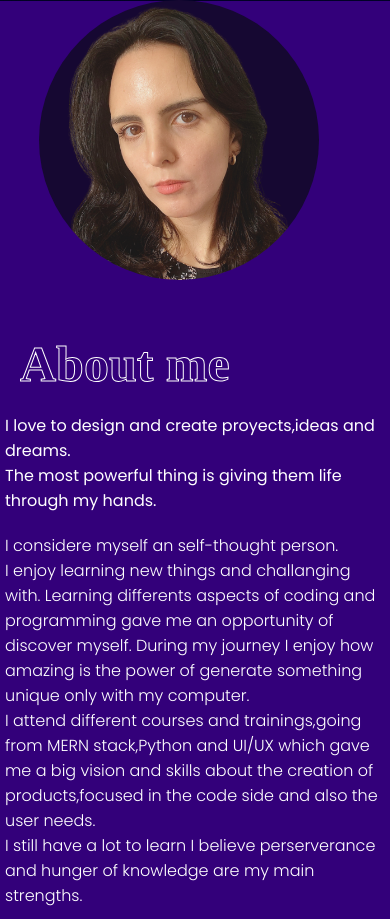
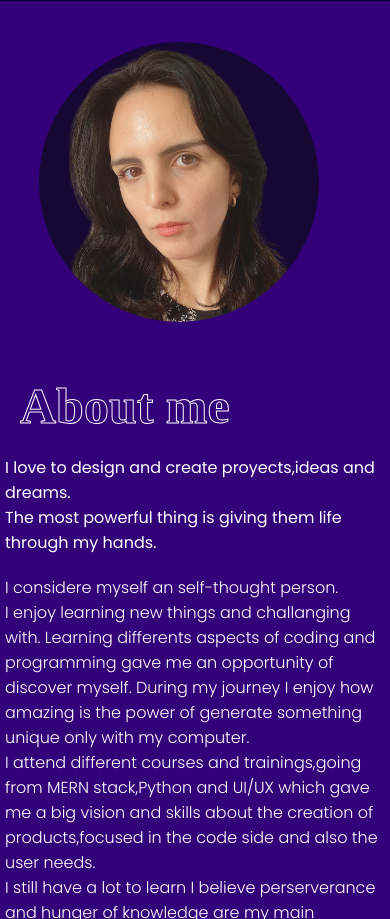
Before and after one commit to marcia1997/portfoliov2, a React (Create React App) app: page / in a window 390 px wide. Shown: the part 1081-2000 px from the top of the page. Built offline with nearby package versions, Linux system fonts and the light colour scheme; a web font is replaced by a local one.

Commit message:
mobile updates

```diff
--- a/src/components/about/about.css
+++ b/src/components/about/about.css
@@ -133,9 +133,8 @@
 @media screen and (max-width:480px) {
   .a{
     flex-direction: column;
-    padding-top:5vh;
+    padding-top:10vh;
     padding-bottom: 5vh;
-    height: 50px;
   }
 
   .a-left {
--- a/src/components/intro/intro.css
+++ b/src/components/intro/intro.css
@@ -138,8 +138,6 @@ body{background-color: #33007a;
   width: 100%;
   height: 100%;
   position: absolute;
-  top: 0;
-  right: 0;
 }
 .myText{
   text-decoration: none;
@@ -191,12 +189,15 @@ body{background-color: #33007a;
     flex-direction: column;
   }
 
+  .i-right{
+    width:100%;
+  }
   .i-left-wrapper {
     align-items: center;
     justify-content: center;
     text-align: center;
-    height: 70%;
-
+    height: 100%;
+    width: fit-content;
 
   }
 
--- a/src/components/product/product.css
+++ b/src/components/product/product.css
@@ -47,6 +47,6 @@
   /* Adjust styles for mobile devices */
   .p {
     width: 150vw; /* Set width to 75% of the container on mobile */
-    height: 40vh; /* Set height to 27% of viewport height on mobile */
+    height: 30vh; /* Set height to 27% of viewport height on mobile */
   }
 }
--- a/src/components/productList/productList.css
+++ b/src/components/productList/productList.css
@@ -44,10 +44,9 @@
 @media screen and (max-width: 480px) {
   /* Adjust styles for mobile devices */
   .pl {
-    padding-top: 85vh; /* Adjust top padding for better spacing */
-    min-height: 50px; /* Adjust as needed */
-    margin-top: 5%; /* Reduce top margin on mobile */
-    margin-bottom: 5vh; /* Reduce bottom margin on mobile */
+    padding-top:20px; /* Adjust top padding for better spacing */
+    min-height: 70px; /* Adjust as needed */
+    margin-top: 180px;
   }
 
   /* Adjust width of '.pl-texts' on mobile */
@@ -58,7 +57,6 @@
   /* Adjust font size and margin of the title on mobile */
   .pl-title {
     font-size: 30px; /* Smaller font size on mobile */
-    margin-left: 10; /* Remove left margin on mobile */
   }
 
   /* Adjust margin of the description on mobile */
```
